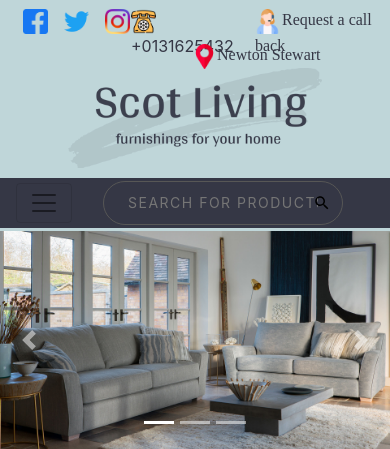
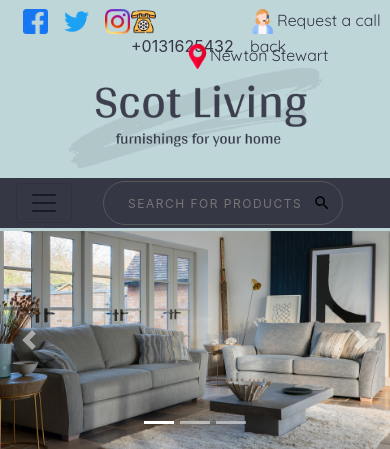
Before and after one commit to Danielryan98/scotliving.github.io, a PHP site: page / in a window 390 px wide. Shown: the top 449 px of the page. Run offline with PHP 8.4, Linux system fonts and the light colour scheme.

Commit message:
Update style.css

```diff
--- a/style.css
+++ b/style.css
@@ -1,4 +1,4 @@
-@@font-face {
+@font-face {
 	font-family: myFirstFont;
 	src: url(Fonts/Quicksand-VariableFont_wght.ttf);
   }
@@ -46,6 +46,9 @@
 @media (max-width: 400px){
   .navbar-search {
     width: 240px !important;
+  }
+  .search-input::placeholder {
+    font-size: 12px !important;
   }
 }
 
```
